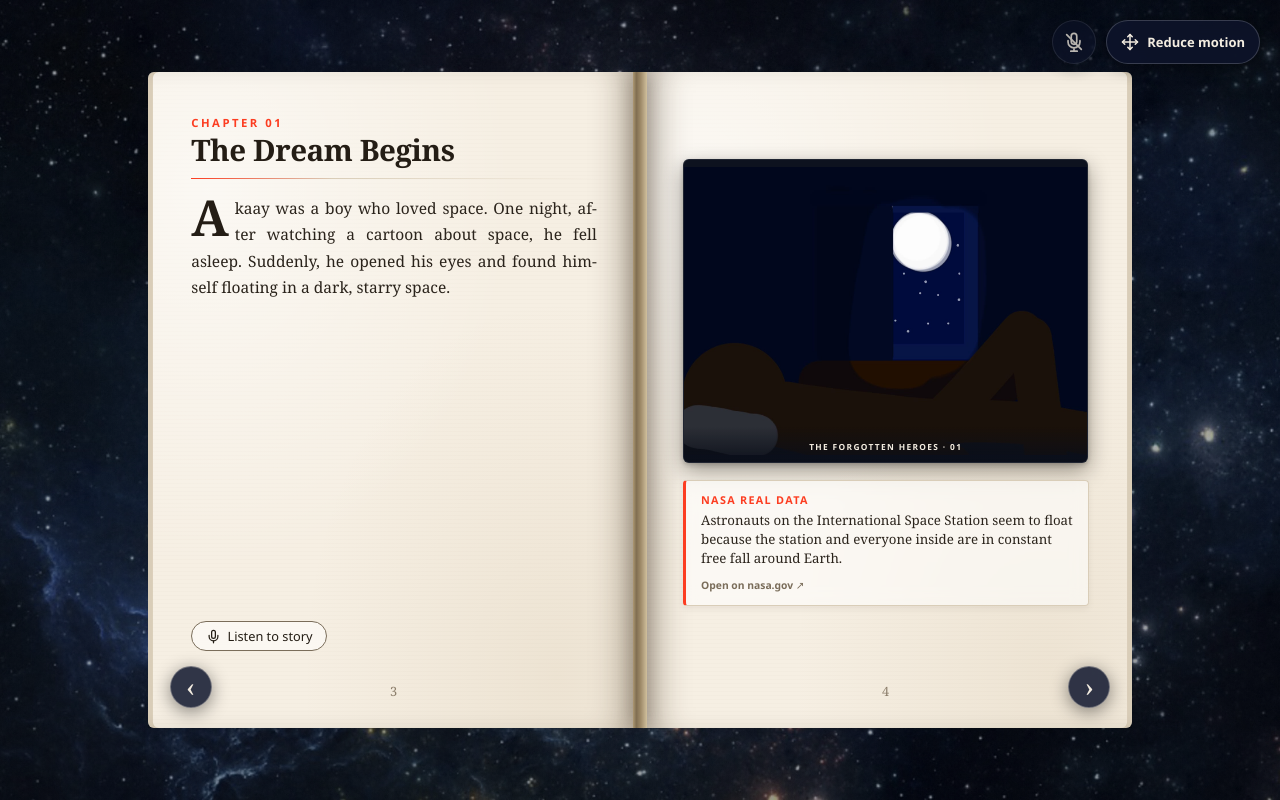
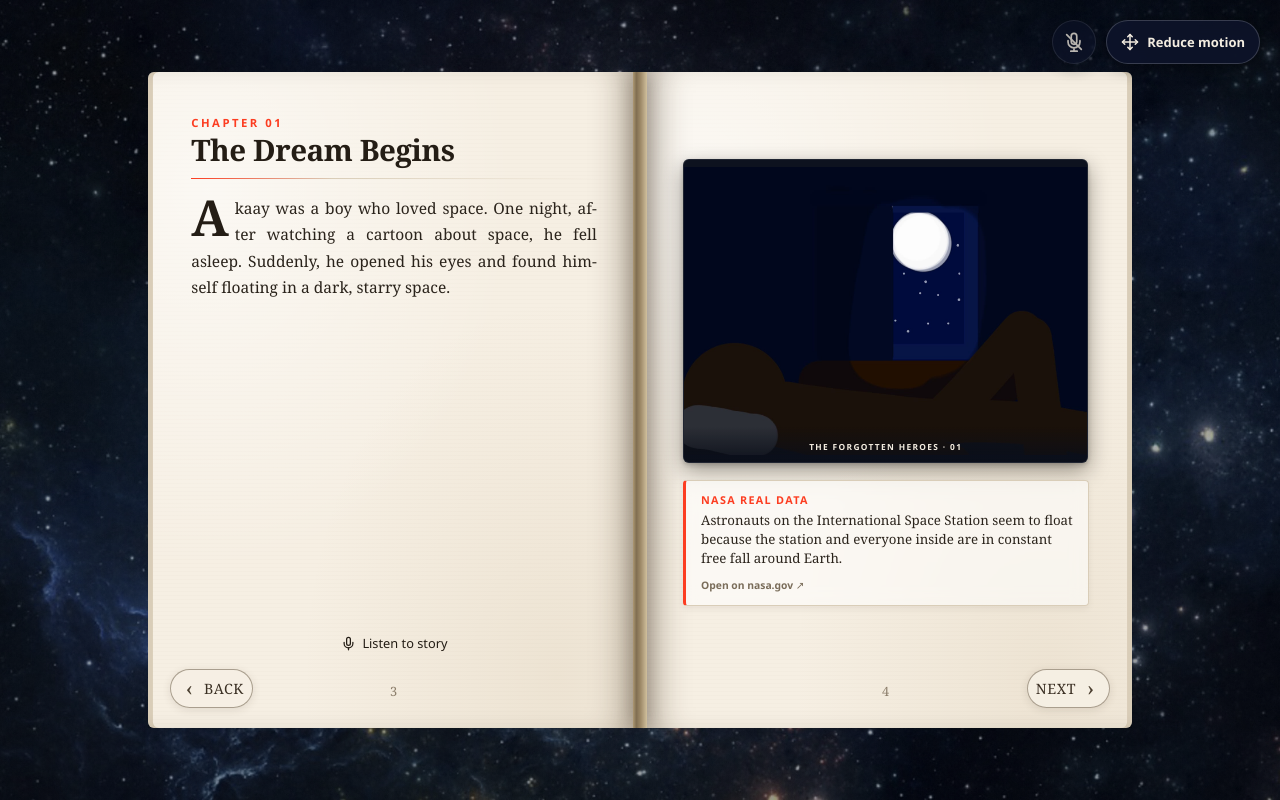
Before and after one commit to trisha369633/the-forgotten-heros, a React (Vite) app: page /chapter/1 in a window 1280 px wide. Built offline with nearby package versions, Linux system fonts and the light colour scheme.

Commit message:
buttons and narration button revamp

```diff
--- a/src/components/StoryBook.css
+++ b/src/components/StoryBook.css
@@ -499,7 +499,9 @@
 /* Narration & Speech Controls */
 .chapter-narration {
   display: flex;
+  width: 100%;
   align-items: center;
+  justify-content: center;
   gap: 1.2cqw;
   margin-top: auto;
   padding-top: 1.2cqw;
@@ -516,13 +518,15 @@
 .speech-toggle {
   display: inline-flex;
   align-items: center;
+  justify-content: center;
   gap: 0.7cqw;
-  padding: 0.65cqw 1.35cqw;
+  padding: 0;
   color: #241d15;
-  border: 1px solid #7a6d5a;
-  border-radius: 999px;
-  background: rgba(255, 255, 255, 0.55);
-  backdrop-filter: blur(4px);
+  border: none;
+  border-radius: 0;
+  background: transparent;
+  box-shadow: none;
+  backdrop-filter: none;
   cursor: pointer;
   font-family: 'Avenir Next', Avenir, 'Segoe UI', sans-serif;
   font-size: clamp(11px, 1.3cqw, 15px);
@@ -532,8 +536,8 @@
 }
 
 .speech-toggle:hover {
-  background: rgba(255, 255, 255, 0.95);
-  border-color: #241d15;
+  background: transparent;
+  border-color: transparent;
   transform: translateY(-1px);
 }
 
@@ -887,37 +891,74 @@
   position: absolute;
   z-index: 40;
   bottom: 2cqw;
-  display: grid;
-  width: max(3.8cqw, 42px);
-  height: max(3.8cqw, 42px);
-  place-items: center;
-  padding: 0;
-  color: #f3ece0;
-  border: 1.5px solid rgba(243, 236, 224, 0.35);
-  border-radius: 50%;
-  background: rgba(14, 21, 44, 0.85);
-  backdrop-filter: blur(8px);
-  box-shadow: 0 4px 18px rgba(0, 0, 0, 0.45);
+  display: inline-flex;
+  align-items: center;
+  justify-content: center;
+  gap: clamp(4px, 0.4cqw, 6px);
+  min-height: clamp(32px, 4cqw, 42px);
+  padding: 2px clamp(8px, 0.8cqw, 12px);
+  color: #4a3e2f;
+  font-family: 'Charter', 'Baskerville', Georgia, serif;
+  font-size: clamp(10px, 1.45cqw, 15px);
+  font-weight: 300;
+  line-height: 1;
+  border: 1.5px solid rgba(122, 109, 90, 0.62);
+  border-radius: 999px;
+  background: rgba(246, 240, 228, 0.94);
+  box-shadow: 0 2px 8px rgba(67, 52, 33, 0.12);
   cursor: pointer;
-  transition: transform 180ms ease, opacity 180ms ease, background 180ms ease, border-color 180ms ease;
+  transition: transform 180ms ease, opacity 180ms ease, filter 180ms ease;
 }
 
-.book-chevron {
+.book-arrow-text {
+  color: #3b3024;
+  font-size: inherit;
+  font-weight: inherit;
+  letter-spacing: 0.04em;
+  line-height: 1;
+  text-transform: uppercase;
+}
+
+.book-arrow-icon {
+  display: inline-flex;
+  align-items: center;
+  justify-content: center;
+  width: 1em;
+  height: 1em;
+  color: #4a3e2f;
+  border: 0;
+  border-radius: 0;
+  background: transparent;
   font-family: 'Charter', 'Baskerville', Georgia, serif;
-  font-size: 2.8cqw;
+  font-size: 1.5em;
+  font-weight: inherit;
   line-height: 1;
-  transform: translateY(-0.1cqw);
+  transform: translateY(-0.04em);
+}
+
+.book-arrow.cover-navigation {
+  color: #e8e2d5;
+  border-color: rgba(145, 159, 184, 0.58);
+  background: rgba(22, 34, 60, 0.94);
+  box-shadow: 0 2px 8px rgba(0, 0, 0, 0.3);
+}
+
+.book-arrow.cover-navigation .book-arrow-text,
+.book-arrow.cover-navigation .book-arrow-icon {
+  color: #e8e2d5;
 }
 
 .book-arrow:hover:not(:disabled) {
-  background: #fc3d21;
-  border-color: #fc3d21;
-  transform: scale(1.1);
-  box-shadow: 0 0 20px rgba(252, 61, 33, 0.5);
+  transform: translateY(-1px);
+  filter: brightness(1.04);
+}
+
+.book-arrow.cover-navigation:hover:not(:disabled) {
+  border-color: rgba(252, 92, 63, 0.72);
 }
 
 .book-arrow:disabled {
-  opacity: 0.25;
+  opacity: 0.3;
   cursor: default;
 }
 
@@ -1361,4 +1402,24 @@
     right: 12px;
     bottom: 12px;
   }
+
+  .book-arrow {
+    width: 44px;
+    height: 44px;
+    min-height: 44px;
+    justify-content: center;
+    padding: 0;
+    border-radius: 50%;
+    font-size: 20px;
+  }
+
+  .book-arrow-text {
+    display: none;
+  }
+
+  .book-arrow-icon {
+    width: auto;
+    height: auto;
+    font-size: 1.45em;
+  }
 }
--- a/src/components/StoryBook.jsx
+++ b/src/components/StoryBook.jsx
@@ -1,5 +1,5 @@
 import { useCallback, useEffect, useRef, useState } from 'react'
-import { Mic, Move } from 'lucide-react'
+import { Mic, Move, Play } from 'lucide-react'
 import { useNavigate } from 'react-router-dom'
 import gsap from 'gsap'
 import VideoPlayer from './VideoPlayer.jsx'
@@ -151,6 +151,7 @@ function ChapterNarration({ chapter }) {
   const audioRef = useRef(null)
   const utteranceRef = useRef(null)
   const [playbackMode, setPlaybackMode] = useState(null)
+  const [isPaused, setIsPaused] = useState(false)
   const [speechError, setSpeechError] = useState('')
   const [audioAvailable, setAudioAvailable] = useState(Boolean(chapter.audio))
 
@@ -171,16 +172,20 @@ function ChapterNarration({ chapter }) {
     utterance.onend = () => {
       utteranceRef.current = null
       setPlaybackMode(null)
+      setIsPaused(false)
     }
-    utterance.onerror = () => {
+    utterance.onerror = (event) => {
       utteranceRef.current = null
+      if (event.error === 'canceled' || event.error === 'interrupted') return
       setSpeechError('Speech narration could not be played.')
       setPlaybackMode(null)
+      setIsPaused(false)
     }
     window.speechSynthesis.cancel()
     utteranceRef.current = utterance
     window.speechSynthesis.speak(utterance)
     setPlaybackMode('speech')
+    setIsPaused(false)
   }
 
   const stopAll = useCallback(() => {
@@ -192,6 +197,7 @@ function ChapterNarration({ chapter }) {
     }
     utteranceRef.current = null
     setPlaybackMode(null)
+    setIsPaused(false)
   }, [speechIsAvailable])
 
   useEffect(() => {
@@ -203,11 +209,33 @@ function ChapterNarration({ chapter }) {
   async function togglePlayback(e) {
     e.stopPropagation()
     if (playbackMode) {
-      stopAll()
+      if (isPaused) {
+        if (playbackMode === 'audio' && audioRef.current) {
+          try {
+            await audioRef.current.play()
+          } catch {
+            setSpeechError('Narration could not be resumed.')
+            setPlaybackMode(null)
+            setIsPaused(false)
+            return
+          }
+        } else if (speechIsAvailable) {
+          window.speechSynthesis.resume()
+        }
+        setIsPaused(false)
+      } else {
+        if (playbackMode === 'audio' && audioRef.current) {
+          audioRef.current.pause()
+        } else if (speechIsAvailable) {
+          window.speechSynthesis.pause()
+        }
+        setIsPaused(true)
+      }
       return
     }
 
     setSpeechError('')
+    setIsPaused(false)
     if (audioAvailable && audioRef.current) {
       try {
         await audioRef.current.play()
@@ -232,22 +260,30 @@ function ChapterNarration({ chapter }) {
           src={chapter.audio}
           preload="none"
           onError={() => setAudioAvailable(false)}
-          onEnded={() => setPlaybackMode(null)}
+          onEnded={() => {
+            setPlaybackMode(null)
+            setIsPaused(false)
+          }}
           aria-hidden="true"
           tabIndex={-1}
         />
       )}
       <button
-        className={`speech-toggle${playbackMode ? ' playing floating' : ''}`}
+        className={`speech-toggle${playbackMode && !isPaused ? ' playing floating' : isPaused ? ' paused' : ''}`}
         type="button"
         aria-pressed={Boolean(playbackMode)}
         onClick={togglePlayback}
-        title={playbackMode ? 'Click to pause narration' : 'Listen to story'}
+        title={isPaused ? 'Click to resume' : playbackMode ? 'Click to pause' : 'Listen to story'}
       >
-        {playbackMode ? (
+        {isPaused ? (
+          <>
+            <Play size={15} strokeWidth={2} aria-hidden="true" />
+            <span>Resume</span>
+          </>
+        ) : playbackMode ? (
           <>
             <ThinkingOrb state="listening" size={28} theme="light" ariaLabel="Narration playing" />
-            <span className="narration-floating-text">Pause narration</span>
+            <span className="narration-floating-text">Pause</span>
           </>
         ) : (
           <>
@@ -1178,7 +1214,7 @@ function StoryBook({ chapter, startClosed = false, reduceMotion, onReduceMotionC
         {/* Navigation Arrows */}
         {showPrevButton && (
           <button
-            className="book-arrow book-arrow-previous"
+            className={`book-arrow book-arrow-previous${!isOpen ? ' cover-navigation' : ''}`}
             type="button"
             aria-label={
               !isOpen && isBackCover
@@ -1193,12 +1229,13 @@ function StoryBook({ chapter, startClosed = false, reduceMotion, onReduceMotionC
             }}
             disabled={isFlipping}
           >
-            <span className="book-chevron" aria-hidden="true">‹</span>
+            <span className="book-arrow-icon" aria-hidden="true">‹</span>
+            <span className="book-arrow-text">{!isOpen && isBackCover ? 'RETURN' : 'BACK'}</span>
           </button>
         )}
         {showNextButton && (
           <button
-            className="book-arrow book-arrow-next"
+            className={`book-arrow book-arrow-next${!isOpen ? ' cover-navigation' : ''}`}
             type="button"
             aria-label={!isOpen ? 'Open book' : spread === maxSpread ? 'Close book' : 'Next page'}
             disabled={isFlipping}
@@ -1207,7 +1244,8 @@ function StoryBook({ chapter, startClosed = false, reduceMotion, onReduceMotionC
               goNext()
             }}
           >
-            <span className="book-chevron" aria-hidden="true">›</span>
+            <span className="book-arrow-text">{!isOpen ? 'OPEN BOOK' : 'NEXT'}</span>
+            <span className="book-arrow-icon" aria-hidden="true">›</span>
           </button>
         )}
       </section>
```
